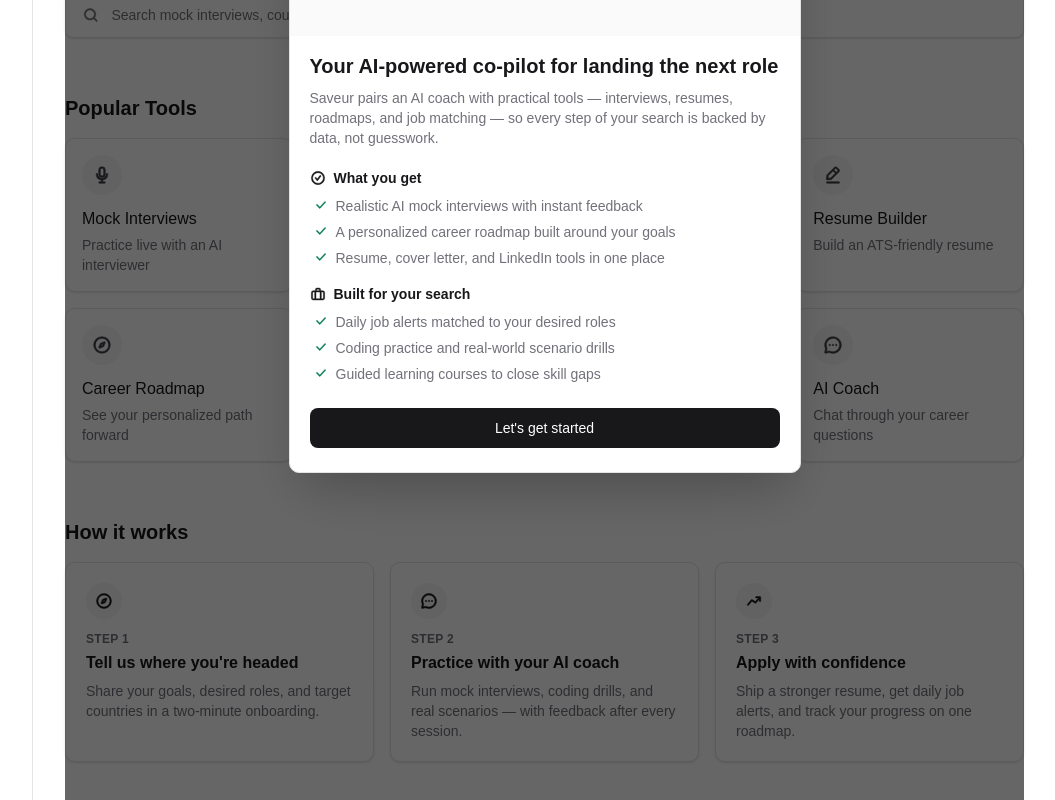
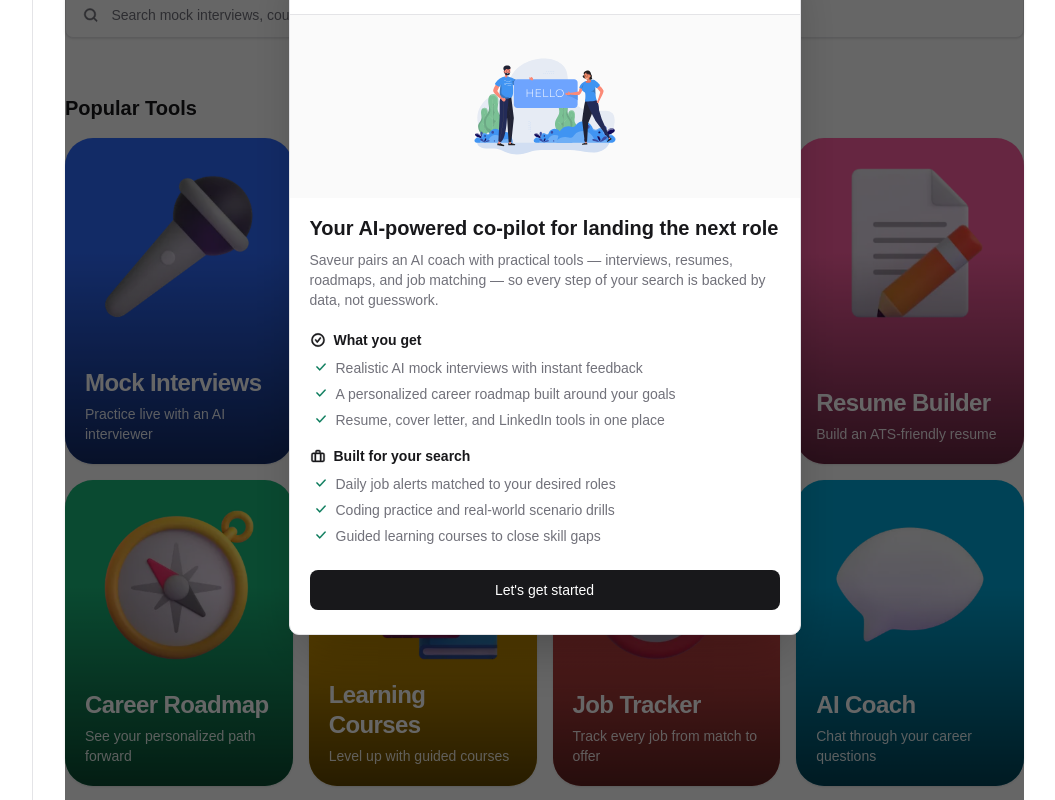
Before and after one commit to FowardTech/saveur-web-app, a Next.js app: page / in a window 1280 px wide. Shown: the part 920-1720 px from the top of the page, without its empty margins (224-1279 px from the left). Built offline with nearby package versions, Linux system fonts and the light colour scheme; no server answers; a web font is replaced by a local one.

Commit message:
Revert "web: quick actions back to line icons"
This reverts commit c776bc3803b46d6d54939906467807824870c020.

```diff
--- a/app/dashboard/page.tsx
+++ b/app/dashboard/page.tsx
@@ -11,8 +11,8 @@ import { WelcomeModal } from "@/components/dashboard/WelcomeModal";
 import { Skeleton, SkeletonCard } from "@/components/ui/Skeleton";
 import { useAuth } from "@/app/providers/AuthProvider";
 import { needsOnboarding } from "@/lib/types";
-import { quickActions, tintCycle } from "@/lib/navigation";
-import { ActionCard } from "@/components/ui/ActionCard";
+import { quickActions } from "@/lib/navigation";
+import { FeatureTile } from "@/components/ui/FeatureTile";
 import { UpcomingSessionCard } from "@/components/dashboard/UpcomingSessionCard";
 import { ContinueWatchingCard } from "@/components/dashboard/ContinueWatchingCard";
 import { GettingStartedChecklist } from "@/components/dashboard/GettingStartedChecklist";
@@ -239,14 +239,13 @@ export default function DashboardPage() {
           <h2 className="text-lg font-bold text-primary">{t("web:dashboard.quickActionsTitle", { defaultValue: "Quick actions" })}</h2>
           <div className="grid grid-cols-1 gap-4 sm:grid-cols-2 lg:grid-cols-4">
             {quickActions.map((action, i) => (
-              <ActionCard
+              <FeatureTile
                 key={action.href}
                 href={action.href}
-                icon={action.icon}
-                lineIcon
+                art={action.art ?? ""}
+                backdrop={action.artBg ?? "#2F6BFF"}
                 title={action.labelKey ? t(`common:nav.${action.labelKey}`, { defaultValue: action.label }) : action.label}
                 description={action.descriptionKey ? t(action.descriptionKey, { defaultValue: action.description }) : action.description}
-                tint={tintCycle[i % tintCycle.length]}
                 animationDelayMs={i * 50}
               />
             ))}
--- a/app/page.tsx
+++ b/app/page.tsx
@@ -8,8 +8,8 @@ import { HeroBanner } from "@/components/landing/HeroBanner";
 import { CookieBar } from "@/components/landing/CookieBar";
 import { WelcomeModal } from "@/components/landing/WelcomeModal";
 import { EvaIcon } from "@/components/icons/EvaIcon";
-import { quickActions, tintCycle } from "@/lib/navigation";
-import { ActionCard } from "@/components/ui/ActionCard";
+import { quickActions } from "@/lib/navigation";
+import { FeatureTile } from "@/components/ui/FeatureTile";
 
 export default function LandingPage() {
   const { t } = useTranslation();
@@ -82,14 +82,14 @@ export default function LandingPage() {
           </div>
           <div className="grid grid-cols-1 gap-4 sm:grid-cols-2 lg:grid-cols-4">
             {quickActions.map((action, i) => (
-              <ActionCard
+              <FeatureTile
                 key={action.href}
                 href={action.href}
-                icon={action.icon}
-                lineIcon
+                art={action.art ?? ""}
+                backdrop={action.artBg ?? "#2F6BFF"}
                 title={action.labelKey ? t(`common:nav.${action.labelKey}`, { defaultValue: action.label }) : action.label}
                 description={action.descriptionKey ? t(action.descriptionKey, { defaultValue: action.description }) : action.description}
-                tint={tintCycle[i % tintCycle.length]}
+                animationDelayMs={i * 50}
               />
             ))}
           </div>
--- a/components/ui/ActionCard.tsx
+++ b/components/ui/ActionCard.tsx
@@ -9,8 +9,6 @@ interface ActionCardProps {
   title: string;
   description?: string;
   tint?: { bg: string; text: string };
-  /** Force the line icon even when a 3D version exists. */
-  lineIcon?: boolean;
   /** Optional stagger delay (ms) for the shared .animate-card-in entrance
    * (globals.css) — opt-in so existing callers (e.g. the landing page's
    * feature showcase) that don't pass it render exactly as before. */
@@ -20,7 +18,7 @@ interface ActionCardProps {
 /** Matches the mobile app's ActionCard: rounded-12 card, soft tinted icon
  * badge, subtle shadow. Used for both the dashboard quick-actions grid and
  * the landing page's feature showcase. */
-export function ActionCard({ href, icon, title, description, tint, animationDelayMs, lineIcon }: ActionCardProps) {
+export function ActionCard({ href, icon, title, description, tint, animationDelayMs }: ActionCardProps) {
   const badgeBg = tint?.bg ?? "bg-tint-mint";
   const badgeText = tint?.text ?? "text-tint-mint-text";
   return (
@@ -31,7 +29,7 @@ export function ActionCard({ href, icon, title, description, tint, animationDela
       }`}
       style={animationDelayMs != null ? { animationDelay: `${animationDelayMs}ms` } : undefined}
     >
-      {!lineIcon && icon3dFromEva(icon) ? (
+      {icon3dFromEva(icon) ? (
         <Icon3D name={icon3dFromEva(icon)!} size={44} />
       ) : (
         <span className={`inline-flex h-10 w-10 items-center justify-center rounded-full ${badgeBg} ${badgeText}`}>
```
